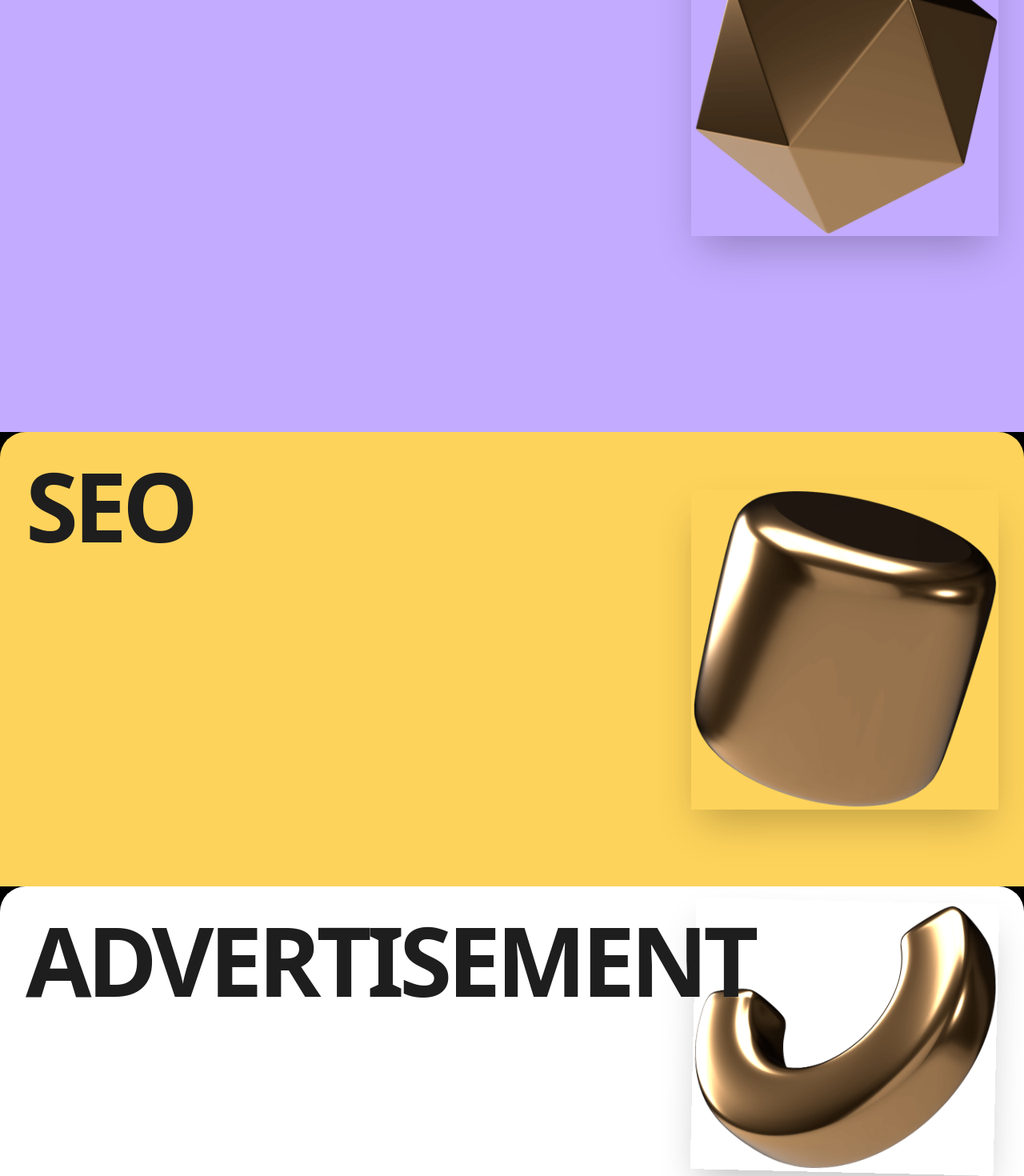
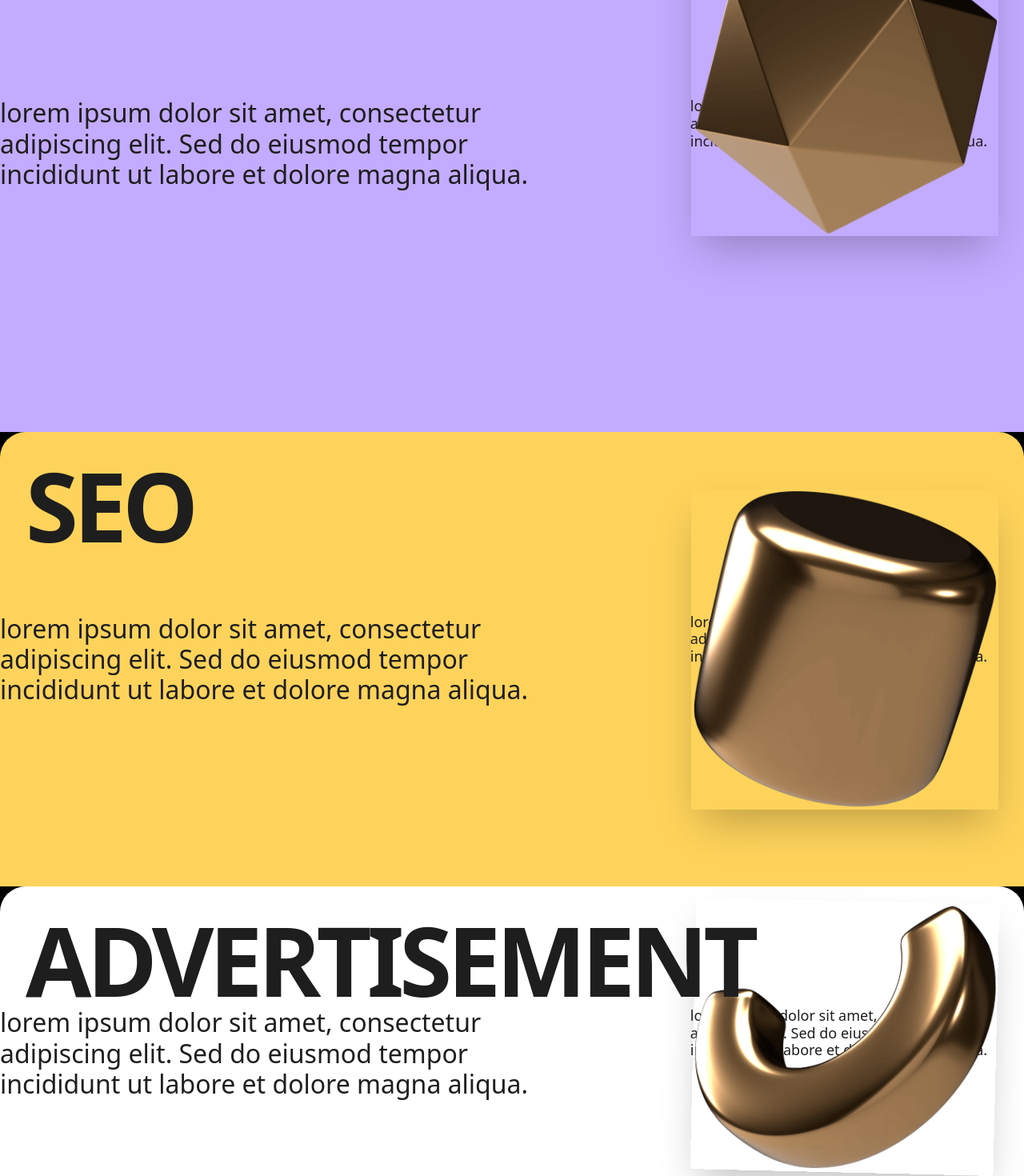
Before and after one commit to suggoooiii/digital-marketing, a React (Vite) app: page /contact in a window 1280 px wide. Shown: the part 980-2450 px from the top of the page at 80% size. Built offline with nearby package versions, Linux system fonts and the light colour scheme.

Commit message:
added random paragraphs for each stickysection

```diff
--- a/src/App.jsx
+++ b/src/App.jsx
@@ -35,6 +35,8 @@ export default function App() {
             bgColor="bg-[#C3ABFF]"
             imgSrc="src/assets/img/1.png"
             title="Content Creation"
+            p1="lorem ipsum dolor sit amet, consectetur adipiscing elit. Sed do eiusmod tempor incididunt ut labore et dolore magna aliqua."
+            p2="lorem ipsum dolor sit amet, consectetur adipiscing elit. Sed do eiusmod tempor incididunt ut labore et dolore magna aliqua."
           >
             The algorithm's workings are shrouded in complexity...
           </StickySection>
@@ -44,6 +46,8 @@ export default function App() {
             bgColor="bg-[#FED35B]"
             imgSrc="src/assets/img/2.png"
             title="SEO"
+            p1="lorem ipsum dolor sit amet, consectetur adipiscing elit. Sed do eiusmod tempor incididunt ut labore et dolore magna aliqua."
+            p2="lorem ipsum dolor sit amet, consectetur adipiscing elit. Sed do eiusmod tempor incididunt ut labore et dolore magna aliqua."
           >
             The digital gospel etched into the very code...
           </StickySection>
@@ -53,6 +57,8 @@ export default function App() {
             bgColor="bg-[#FFFFFF]"
             imgSrc="src/assets/img/3.png"
             title="Advertisement"
+            p1="lorem ipsum dolor sit amet, consectetur adipiscing elit. Sed do eiusmod tempor incididunt ut labore et dolore magna aliqua."
+            p2="lorem ipsum dolor sit amet, consectetur adipiscing elit. Sed do eiusmod tempor incididunt ut labore et dolore magna aliqua."
           >
             The elusive entities, lacking human form...
           </StickySection>
@@ -63,6 +69,8 @@ export default function App() {
             imgSrc="src/assets/img/5.png"
             title="Brand Strategy "
             // titleColor="white"
+            p1="lorem ipsum dolor sit amet, consectetur adipiscing elit. Sed do eiusmod tempor incididunt ut labore et dolore magna aliqua."
+            p2="lorem ipsum dolor sit amet, consectetur adipiscing elit. Sed do eiusmod tempor incididunt ut labore et dolore magna aliqua."
           >
             This overlooked realm, a consequence of algorithmic judgments...
           </StickySection>
@@ -72,6 +80,8 @@ export default function App() {
             imgSrc="src/assets/img/4.png"
             title="Visual Identity"
             titleColor="white"
+            p1="lorem ipsum dolor sit amet, consectetur adipiscing elit. Sed do eiusmod tempor incididunt ut labore et dolore magna aliqua."
+            p2="lorem ipsum dolor sit amet, consectetur adipiscing elit. Sed do eiusmod tempor incididunt ut labore et dolore magna aliqua."
           >
             This overlooked realm, a consequence of algorithmic judgments...
           </StickySection>
--- a/src/components/Stickysection.jsx
+++ b/src/components/Stickysection.jsx
@@ -8,6 +8,8 @@ const StickySection = ({
   offset = 0,
   bgColor = "bg-neutral-900",
   titleColor = "rgb(30, 30, 30)",
+  p1 = "",
+  p2 = "",
 }) => {
   const container = useRef(null);
 
@@ -65,8 +67,12 @@ const StickySection = ({
       </motion.div>
 
       <div class="flex flex-row gap-[7.5625rem] text-[#1E1E1E]">
-        <p class="flex text-[2rem] font-normal leading-[1.2] text-[#1E1E1E] m-0 p-0"></p>
-        <p class="block text-[1.125rem] font-normal leading-[1.2] text-[#1E1E1E] m-0 p-0"></p>
+        <p class="flex text-[2rem] font-normal leading-[1.2] text-[#1E1E1E] m-0 p-0">
+          {p1}
+        </p>
+        <p class="block text-[1.125rem] font-normal leading-[1.2] text-[#1E1E1E] m-0 p-0">
+          {p2}
+        </p>
       </div>
     </div>
   );
```
